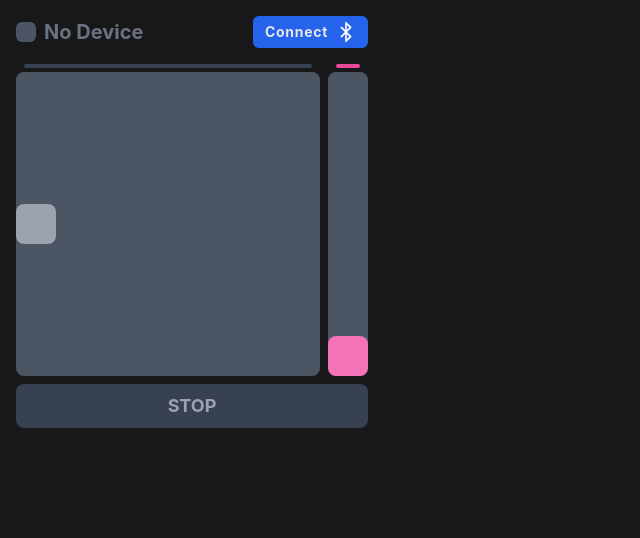
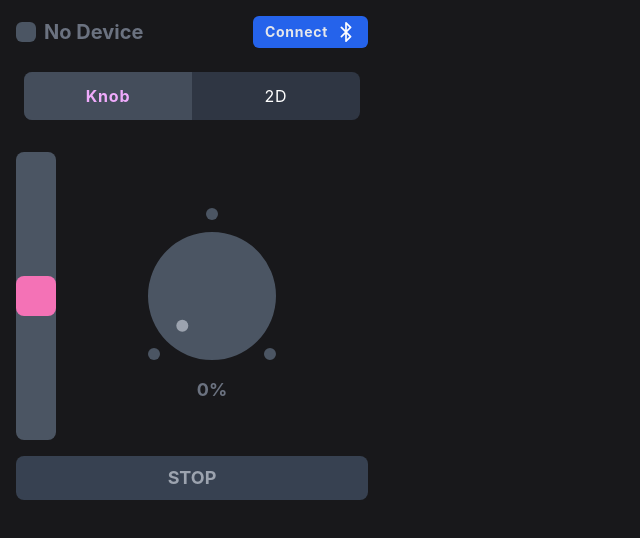
Before and after one commit to heidky/lin-webapp, a React (Create React App) app: page / in a window 1280 px wide. Shown: the top 538 px of the page, without its empty margins (0-640 px from the left). Built offline with nearby package versions, Linux system fonts and the light colour scheme.

Commit message:
Added knob control mode

```diff
--- /dev/null
+++ b/src/ui/controls/ControlsSelectionTabs.js
@@ -0,0 +1,21 @@
+const Tab = ({ id, label, selected, onClick }) => (
+  <button
+    className={`py-3 w-full text-md transition-all tracking-wider ${
+      selected === id
+        ? 'text-fuchsia-300 font-bold bg-gray-600 bg-opacity-75 '
+        : 'text-white hover:bg-gray-700 bg-opacity-50'
+    }`}
+    onClick={() => onClick(id)}
+  >
+    {label}
+  </button>
+)
+
+export default function ControlsSelectionTab({ selected, onSelect }) {
+  return (
+    <div className="flex flex-row bg-gray-700 bg-opacity-75 m-2 rounded-lg overflow-hidden">
+      <Tab id="knob" label="Knob" onClick={onSelect} selected={selected} />
+      <Tab id="2d" label="2D" onClick={onSelect} selected={selected} />
+    </div>
+  )
+}
--- /dev/null
+++ b/src/ui/controls/Knob.js
@@ -0,0 +1,102 @@
+import { useCallback, useEffect, useRef, useState } from 'react'
+
+const Notch = ({ rotation }) => (
+  <div
+    className="abs h-full w-full absolute top-0 bottom-0 left-0 right-0 pointer-events-none"
+    style={{ transform: `rotate(${rotation.toFixed(1)}deg)` }}
+  >
+    <div
+      className={`h-3 w-3 rounded-full absolute -top-6 left-1/2 -translate-x-1/2 bg-gray-600`}
+    />
+  </div>
+)
+
+export default function Knob({
+  value,
+  onChange,
+  pxPerUnit = 300,
+  rotationMin = -135,
+  rotationMax = 135,
+}) {
+  const div = useRef()
+  const [startPos, setStartPos] = useState(null)
+  const press = startPos !== null
+
+  const rotation = value * (rotationMax - rotationMin) + rotationMin
+  const active = value > 0
+
+  const onPosUpdate = useCallback(
+    (x, y) => {
+      if (!startPos) return
+      const [x0, y0] = startPos
+      const [dx, dy] = [x - x0, y - y0]
+      setStartPos([x, y])
+
+      onChange(value + -dy / pxPerUnit)
+    },
+    [startPos, onChange, value, pxPerUnit]
+  )
+
+  useEffect(() => {
+    const onMove1 = (e) => {
+      if (!div.current) return
+      const [px, py] = [e.clientX, e.clientY]
+
+      if (e.buttons === 1 && e.pressure > 0) {
+        if (press) onPosUpdate(px, py)
+      } else {
+        setStartPos(null)
+      }
+    }
+
+    window.addEventListener('pointermove', onMove1)
+    window.addEventListener('pointerdown', onMove1)
+    return () => {
+      window.removeEventListener('pointermove', onMove1)
+      window.removeEventListener('pointerdown', onMove1)
+    }
+  }, [press, onPosUpdate])
+
+  // stop pressing on pointer up
+  useEffect(() => {
+    const onUp = () => setStartPos(null)
+    window.addEventListener('pointerup', onUp)
+    return () => window.removeEventListener('pointerup', onUp)
+  }, [press])
+
+  const onDown = (e) => {
+    const [x0, y0] = [e.clientX, e.clientY]
+    setStartPos([x0, y0])
+    onPosUpdate(x0, y0)
+  }
+
+  return (
+    <div className="select-none touch-none h-32 w-32 relative">
+      <div
+        ref={div}
+        onPointerDown={onDown}
+        className="bg-gray-600 active:bg-opacity-75 active:bg-gray-500 rounded-full w-full h-full relative select-none transition-colors"
+        style={{ transform: `rotate(${rotation.toFixed(1)}deg)` }}
+        // onPointerDown={() => setPress(true)}
+        // onPointerLeave={() => setPress(false)}
+        // onBlur={() => setPress(false)}
+      >
+        <div
+          className={`h-3 w-3 rounded-full absolute top-4 left-1/2 -translate-x-1/2 ${
+            active ? 'bg-fuchsia-400 ' : 'bg-gray-400'
+          }`}
+        />
+      </div>
+
+      <Notch rotation={rotationMax} />
+      <Notch rotation={rotationMin} />
+      <Notch rotation={(rotationMax + rotationMin) / 2} />
+
+      <div className="absolute pointer-events-none top-full left-1/2 -translate-x-1/2 mt-4">
+        <span className=" text-gray-500 text-lg font-bold">
+          {(value * 100).toFixed(0)}%
+        </span>
+      </div>
+    </div>
+  )
+}
--- a/src/ui/controls/MotionControls.js
+++ b/src/ui/controls/MotionControls.js
@@ -1,69 +1,20 @@
-import Pad2D from './Pad2D'
-import { motionManager } from '../../store/store'
-import { observer } from 'mobx-react-lite'
-
-const StopButton = ({ onClick, disabled }) => (
-  <button
-    disabled={disabled}
-    className="text-white text-lg p-2 bg-pink-500 hover:bg-opacity-90 active:bg-pink-400 disabled:bg-gray-700 disabled:text-gray-400 rounded-lg w-full font-bold transition-colors"
-    onClick={onClick}
-  >
-    STOP
-  </button>
-)
-
-const Indicator = ({ isOn }) => (
-  <div
-    className={`${
-      isOn ? 'bg-pink-500' : 'bg-gray-700'
-    } h-1 rounded-full mb-1 mx-2 transition-colors`}
-  />
-)
+import { useState } from 'react'
+import ControlsSelectionTab from './ControlsSelectionTabs'
+import MotionControls_Pad from './MotionControls_Pad'
+import MotionControls_Knob from './MotionControls_Knob'
 
 function MotionControl() {
-  const vibeThrow = motionManager.vibeThrow
-  const vibeSpeed = motionManager.vibeSpeed
-  const vibeActive = vibeThrow > 0 && vibeSpeed > 0
-  const vibeSelected = motionManager.vibeSelected
+  const [mode, setMode] = useState('knob')
 
   return (
     <div className="flex flex-col w-full">
-      <div className="flex flex-row w-full">
-        <div className="flex flex-col flex-grow">
-          <Indicator isOn={vibeSelected} />
-          <div className="w-full aspect-square">
-            <Pad2D
-              valid={vibeActive && vibeSelected}
-              x={vibeSpeed}
-              y={vibeThrow}
-              onMove={(x, y) => motionManager.setVibe(y, x)}
-            />
-          </div>
-        </div>
+      <ControlsSelectionTab selected={mode} onSelect={setMode} />
+      <div className="mb-4" />
 
-        <div className="flex flex-col self-stretch ml-2">
-          <Indicator isOn={!vibeSelected} />
-          <div className="w-10 flex-grow">
-            <Pad2D
-              valid={!vibeSelected}
-              x={0.5}
-              y={1 - motionManager.absolutePosition}
-              onMove={(x, y) => {
-                motionManager.setAbsolutePosition(1 - y)
-              }}
-            />
-          </div>
-        </div>
-      </div>
-
-      <div className="w-full flex flex-row justify-center mt-2">
-        <StopButton
-          disabled={!vibeActive}
-          onClick={() => motionManager.stopVibe()}
-        />
-      </div>
+      {mode === '2d' && <MotionControls_Pad />}
+      {mode === 'knob' && <MotionControls_Knob />}
     </div>
   )
 }
 
-export default observer(MotionControl)
+export default MotionControl
--- /dev/null
+++ b/src/ui/controls/MotionControls_Knob.js
@@ -0,0 +1,45 @@
+import Pad2D from './Pad2D'
+import { motionManager } from '../../store/store'
+import { observer } from 'mobx-react-lite'
+import { StopButton } from './common'
+import Knob from './Knob'
+
+function MotionControl() {
+  const vibeThrow = motionManager.vibeThrow
+  const vibeSpeed = motionManager.vibeSpeed
+  const vibeActive = vibeThrow > 0 && vibeSpeed > 0
+  const vibeSelected = motionManager.vibeSelected
+
+  const onThrowChange = (x, y) =>
+    motionManager.setVibe(y, motionManager.vibeSpeed)
+
+  const onSpeedChange = (v) => motionManager.setVibe(motionManager.vibeThrow, v)
+
+  return (
+    <div className="flex flex-col w-full">
+      <div className="w-full flex flex-col justify-center mt-2">
+        <div className="flex flex-row">
+          <div className="h-72 w-10">
+            <Pad2D
+              valid={!vibeSelected}
+              x={0.5}
+              y={vibeThrow}
+              onMove={onThrowChange}
+            />
+          </div>
+          <div className="flex-grow flex flex-col items-center justify-center">
+            <Knob value={vibeSpeed} onChange={onSpeedChange} />
+          </div>
+        </div>
+
+        <div className="mb-4" />
+        <StopButton
+          disabled={!vibeActive}
+          onClick={() => motionManager.stopVibe()}
+        />
+      </div>
+    </div>
+  )
+}
+
+export default observer(MotionControl)
--- /dev/null
+++ b/src/ui/controls/MotionControls_Pad.js
@@ -0,0 +1,52 @@
+import Pad2D from './Pad2D'
+import { motionManager } from '../../store/store'
+import { observer } from 'mobx-react-lite'
+import { Indicator, StopButton } from './common'
+
+function MotionControl() {
+  const vibeThrow = motionManager.vibeThrow
+  const vibeSpeed = motionManager.vibeSpeed
+  const vibeActive = vibeThrow > 0 && vibeSpeed > 0
+  const vibeSelected = motionManager.vibeSelected
+
+  return (
+    <div className="flex flex-col w-full">
+      <div className="flex flex-row w-full">
+        <div className="flex flex-col flex-grow">
+          <Indicator isOn={vibeSelected} />
+          <div className="w-full aspect-square">
+            <Pad2D
+              valid={vibeActive && vibeSelected}
+              x={vibeSpeed}
+              y={vibeThrow}
+              onMove={(x, y) => motionManager.setVibe(y, x)}
+            />
+          </div>
+        </div>
+
+        <div className="flex flex-col self-stretch ml-2">
+          <Indicator isOn={!vibeSelected} />
+          <div className="w-10 flex-grow">
+            <Pad2D
+              valid={!vibeSelected}
+              x={0.5}
+              y={1 - motionManager.absolutePosition}
+              onMove={(x, y) => {
+                motionManager.setAbsolutePosition(1 - y)
+              }}
+            />
+          </div>
+        </div>
+      </div>
+
+      <div className="w-full flex flex-row justify-center mt-2">
+        <StopButton
+          disabled={!vibeActive}
+          onClick={() => motionManager.stopVibe()}
+        />
+      </div>
+    </div>
+  )
+}
+
+export default observer(MotionControl)
--- /dev/null
+++ b/src/ui/controls/common.js
@@ -0,0 +1,17 @@
+export const StopButton = ({ onClick, disabled }) => (
+  <button
+    disabled={disabled}
+    className="text-white text-lg p-2 bg-pink-500 hover:bg-opacity-90 active:bg-pink-400 disabled:bg-gray-700 disabled:text-gray-400 rounded-lg w-full font-bold transition-colors"
+    onClick={onClick}
+  >
+    STOP
+  </button>
+)
+
+export const Indicator = ({ isOn }) => (
+  <div
+    className={`${
+      isOn ? 'bg-pink-500' : 'bg-gray-700'
+    } h-1 rounded-full mb-1 mx-2 transition-colors`}
+  />
+)
```
